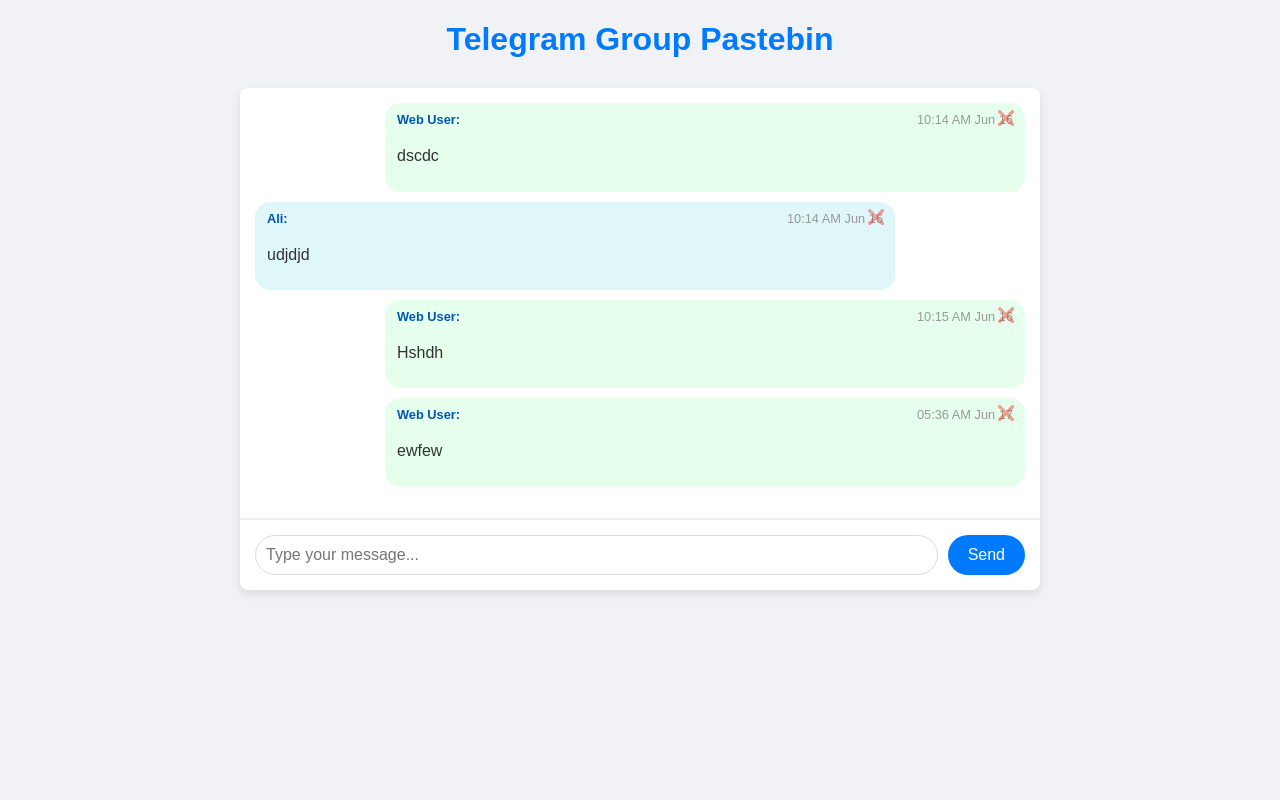
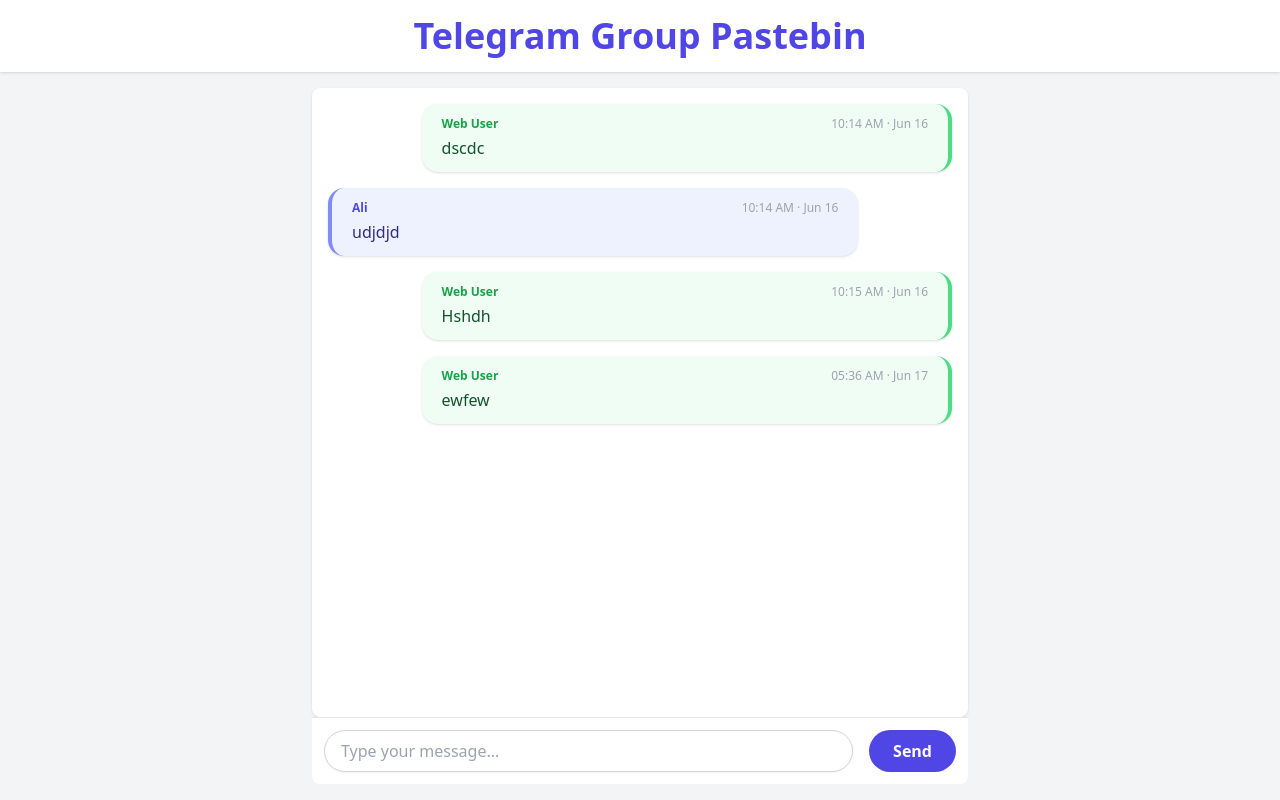
Before and after one commit to ayyya6969/TelegramGroupPastebin, a Flask app: page / in a window 1280 px wide. Run offline with Flask 3, Linux system fonts and the light colour scheme; data comes from the database, SQL or seed files in the repository; some libraries are stand-ins or nearby versions.

Commit message:
updated ui

```diff
--- a/templates/index.html
+++ b/templates/index.html
@@ -1,146 +1,192 @@
 <!DOCTYPE html>
 <html lang="en">
 <head>
-    <meta charset="UTF-8">
-    <meta name="viewport" content="width=device-width, initial-scale=1.0">
+  <meta charset="UTF-8"/>
+  <meta name="viewport" content="width=device-width, initial-scale=1.0"/>
   <title>Telegram Group Pastebin</title>
+  <script src="https://cdn.tailwindcss.com"></script>
   <style>
-        body { font-family: sans-serif; margin: 20px; background-color: #f0f2f5; color: #333; }
-        h1 { color: #007bff; text-align: center; margin-bottom: 30px; }
-        #chat-container { max-width: 800px; margin: 0 auto; background-color: #fff; border-radius: 8px; box-shadow: 0 4px 8px rgba(0, 0, 0, 0.1); overflow: hidden; }
-        #chat-window { height: 400px; overflow-y: auto; padding: 15px; border-bottom: 1px solid #eee; scroll-behavior: smooth; }
-        .message { margin-bottom: 10px; padding: 8px 12px; border-radius: 15px; max-width: 80%; word-wrap: break-word; line-height: 1.4; position: relative; } /* Added relative positioning */
-        .message.telegram { background-color: #e0f7fa; align-self: flex-start; margin-right: auto; }
-        .message.web { background-color: #e6ffed; align-self: flex-end; margin-left: auto; }
-        .message-header { font-size: 0.8em; color: #777; margin-bottom: 2px; }
-        .message-header strong { color: #0056b3; }
-        .message-header .timestamp { float: right; color: #999; }
-        .delete-btn {
-            position: absolute;
-            top: 5px;
-            right: 5px;
-            background: none;
-            border: none;
-            color: #ff0000;
-            cursor: pointer;
-            font-size: 0.9em;
-            opacity: 0.5;
-            transition: opacity 0.2s ease;
-            padding: 2px 5px;
-            border-radius: 3px;
-        }
-        .delete-btn:hover {
-            opacity: 1;
-            background-color: rgba(255, 0, 0, 0.1);
-        }
-        form { display: flex; padding: 15px; border-top: 1px solid #eee; }
-        input[type="text"] { flex-grow: 1; padding: 10px; border: 1px solid #ddd; border-radius: 20px; margin-right: 10px; font-size: 1em; outline: none; }
-        input[type="text"]:focus { border-color: #007bff; }
-        button { padding: 10px 20px; background-color: #007bff; color: white; border: none; border-radius: 20px; cursor: pointer; font-size: 1em; transition: background-color 0.2s ease; }
-        button:hover { background-color: #0056b3; }
-        .error-message { color: red; text-align: center; margin-top: 10px; }
+    .custom-scrollbar::-webkit-scrollbar { width: 8px; }
+    .custom-scrollbar::-webkit-scrollbar-track { background: #f1f5f9;}
+    .custom-scrollbar::-webkit-scrollbar-thumb { background: #a5b4fc; border-radius: 10px; }
+    .custom-scrollbar::-webkit-scrollbar-thumb:hover { background: #6366F1; }
   </style>
 </head>
-<body>
-    <h1>Telegram Group Pastebin</h1>
-    <div id="chat-container">
-        <div id="chat-window"></div>
-        <form id="message-form">
-            <input type="text" id="message-input" placeholder="Type your message..." required>
-            <button type="submit">Send</button>
+<body class="bg-gray-100 min-h-screen flex flex-col text-gray-800">
+  <header class="bg-white shadow py-4 sticky top-0 z-10">
+    <h1 class="text-3xl md:text-4xl font-bold text-center text-indigo-600">Telegram Group Pastebin</h1>
+  </header>
+  <div class="grow flex flex-col items-center">
+    <div class="w-full max-w-2xl flex-1 flex flex-col px-2 py-4">
+      <div id="chat-window"
+           class="flex-1 overflow-y-auto custom-scrollbar bg-white rounded-lg shadow p-4 space-y-4 transition-all">
+        <p id="error-message" class="hidden text-red-500 text-center"></p>
+        <!-- Messages will be rendered here -->
+      </div>
+      <form id="message-form"
+            class="flex gap-2 p-3 border-t border-gray-200 bg-white rounded-b-lg sticky bottom-0">
+        <input id="message-input"
+               type="text"
+               placeholder="Type your message..."
+               autocomplete="off"
+               class="flex-grow py-2 px-4 rounded-full border border-gray-300 focus:ring-2 focus:ring-indigo-400 text-base outline-none shadow-sm transition"
+               required/>
+        <button type="submit"
+                class="ml-2 px-6 py-2 rounded-full bg-indigo-600 text-white font-semibold hover:bg-indigo-700 transition">
+          Send
+        </button>
       </form>
+    </div>
+  </div>
+
+  <!-- Copy Notification -->
+  <div id="copy-toast"
+       class="fixed left-1/2 -translate-x-1/2 bottom-8 bg-indigo-600 text-white px-4 py-2 rounded shadow-lg text-sm opacity-0 pointer-events-none transition-opacity duration-300 z-50">
+    Message copied!
   </div>
 
   <script>
     const chatWindow = document.getElementById('chat-window');
     const messageForm = document.getElementById('message-form');
     const messageInput = document.getElementById('message-input');
+    const errorMessageDisplay = document.getElementById('error-message');
+    const copyToast = document.getElementById('copy-toast');
+
+    let messages = [];
 
     function formatTimestamp(isoString) {
       if (!isoString) return '';
       const date = new Date(isoString);
-            return date.toLocaleTimeString([], { hour: '2-digit', minute: '2-digit' }) + ' ' +
+      return date.toLocaleTimeString([], { hour: '2-digit', minute: '2-digit' }) + ' · ' +
              date.toLocaleDateString([], { month: 'short', day: 'numeric' });
     }
 
     async function fetchMessages() {
       try {
         const response = await fetch('/get_messages');
-                const messages = await response.json();
-                chatWindow.innerHTML = '';
-                messages.forEach(msg => {
-                    const msgDiv = document.createElement('div');
-                    msgDiv.classList.add('message', msg.source);
-
-                    const headerDiv = document.createElement('div');
-                    headerDiv.classList.add('message-header');
-                    headerDiv.innerHTML = `<strong>${msg.from}:</strong> <span class="timestamp">${formatTimestamp(msg.timestamp)}</span>`;
-
-                    const textP = document.createElement('p');
-                    textP.textContent = msg.text;
-
-                    const deleteBtn = document.createElement('button');
-                    deleteBtn.classList.add('delete-btn');
-                    deleteBtn.textContent = '❌'; // Unicode cross for delete
-                    deleteBtn.title = 'Delete Message';
-                    deleteBtn.dataset.id = msg.id; // Store our internal DB ID
-                    deleteBtn.addEventListener('click', handleDeleteClick); // Attach handler
-
-                    msgDiv.appendChild(headerDiv);
-                    msgDiv.appendChild(textP);
-                    msgDiv.appendChild(deleteBtn); // Add delete button
-
-                    chatWindow.appendChild(msgDiv);
-                });
-                chatWindow.scrollTop = chatWindow.scrollHeight;
+        messages = await response.json();
+        displayMessages();
+        errorMessageDisplay.classList.add('hidden');
       } catch (error) {
-                console.error("Failed to fetch messages:", error);
-                chatWindow.innerHTML = `<p class="error-message">Could not load messages. Server error.</p>`;
+        errorMessageDisplay.textContent = 'Could not load messages. Server error.';
+        errorMessageDisplay.classList.remove('hidden');
       }
     }
 
-        async function handleDeleteClick(event) {
-            const messageIdToDelete = event.target.dataset.id;
-            if (!messageIdToDelete) return;
+    function displayMessages() {
+      chatWindow.innerHTML = '';
+      messages.forEach(msg => {
+        const isTelegram = msg.source === 'telegram';
+        const msgBubble = document.createElement('div');
+        msgBubble.className = `
+          group relative flex flex-col px-5 py-3 rounded-2xl shadow
+          max-w-[85%] break-words
+          ${isTelegram
+              ? 'bg-indigo-50 text-indigo-900 self-start mr-auto border-l-4 border-indigo-400'
+              : 'bg-green-50 text-green-900 self-end ml-auto border-r-4 border-green-400'
+            }
+          transition`;
 
-            if (!confirm('Are you sure you want to delete this message from both the web and Telegram?')) {
-                return; // User cancelled
+        msgBubble.innerHTML = `
+          <div class="flex justify-between items-center text-xs mb-1">
+            <span class="font-semibold ${isTelegram ? 'text-indigo-600' : 'text-green-600'}">${msg.from}</span>
+            <span class="text-gray-400 ml-2 whitespace-nowrap">${formatTimestamp(msg.timestamp)}</span>
+          </div>
+          <div class="text-base">${msg.text}</div>
+          <div class="absolute top-3 right-3 flex gap-2 opacity-0 group-hover:opacity-100 transition-opacity">
+            <button title="Copy message"
+                    type="button"
+                    class="copy-btn w-7 h-7 flex items-center justify-center rounded-full bg-white bg-opacity-70 hover:bg-indigo-100 border border-indigo-100 text-indigo-500 hover:text-indigo-700 transition shadow"
+                    aria-label="Copy"
+                    data-message-text="${msg.text.replace(/"/g,"&quot;")}">
+              <svg xmlns="http://www.w3.org/2000/svg" fill="none" stroke="currentColor" stroke-width="2" viewBox="0 0 24 24" class="w-4 h-4">
+                <rect x="9" y="9" width="13" height="13" rx="2" transform="rotate(180 15.5 15.5)" />
+                <rect x="3" y="3" width="13" height="13" rx="2" />
+              </svg>
+            </button>
+            <button title="Delete message"
+                    type="button"
+                    class="delete-btn w-7 h-7 flex items-center justify-center rounded-full bg-white bg-opacity-70 hover:bg-red-100 border border-red-100 text-red-500 hover:text-red-700 transition shadow"
+                    aria-label="Delete"
+                    data-message-id="${msg.id}">
+              <svg xmlns="http://www.w3.org/2000/svg" fill="none" stroke="currentColor" stroke-width="2" viewBox="0 0 24 24" class="w-4 h-4">
+                <path stroke-linecap="round" stroke-linejoin="round" d="M6 18L18 6M6 6l12 12"/>
+              </svg>
+            </button>
+          </div>
+        `;
+        chatWindow.appendChild(msgBubble);
+      });
+
+      document.querySelectorAll('.copy-btn').forEach(btn => {
+        btn.onclick = e => handleCopyMessage(e.currentTarget.dataset.messageText);
+      });
+      document.querySelectorAll('.delete-btn').forEach(btn => {
+        btn.onclick = e => handleDeleteClick(e.currentTarget.dataset.messageId);
+      });
+
+      chatWindow.scrollTop = chatWindow.scrollHeight;
     }
 
+    // More robust copy—will work on iOS/Android and desktop
+    function handleCopyMessage(text) {
+      // Try navigator clipboard API, fall back to execCommand if needed
+      if (navigator.clipboard && window.isSecureContext) {
+        navigator.clipboard.writeText(text).then(() => showCopyToast());
+      } else {
+        let textArea = document.createElement("textarea");
+        textArea.value = text;
+        textArea.style.position = "fixed";  // Avoid scrolling to bottom
+        document.body.appendChild(textArea);
+        textArea.focus();
+        textArea.select();
+        try {
+          document.execCommand('copy');
+          showCopyToast();
+        } catch (err) {}
+        document.body.removeChild(textArea);
+      }
+    }
+
+    function showCopyToast() {
+      copyToast.classList.remove('opacity-0');
+      copyToast.classList.add('opacity-100');
+      setTimeout(() => {
+        copyToast.classList.remove('opacity-100');
+        copyToast.classList.add('opacity-0');
+      }, 1200);
+    }
+
+    async function handleDeleteClick(messageIdToDelete) {
+      if (!messageIdToDelete) return;
+      if (!confirm('Delete this message?')) return;
       try {
         const response = await fetch('/delete_message', {
           method: 'POST',
-                    headers: {
-                        'Content-Type': 'application/json'
-                    },
-                    body: JSON.stringify({ id: parseInt(messageIdToDelete) }) // Send ID as JSON
+          headers: { 'Content-Type': 'application/json' },
+          body: JSON.stringify({ id: parseInt(messageIdToDelete) }),
         });
         const result = await response.json();
-
         if (result.status === 'success') {
-                    alert('Message deleted successfully!');
+          fetchMessages();
         } else if (result.status === 'warning') {
           alert('Warning: ' + result.message);
         } else {
           alert('Error deleting message: ' + result.message);
         }
-                fetchMessages(); // Refresh chat after deletion attempt
       } catch (error) {
-                console.error("Failed to send delete request:", error);
-                alert('Could not send delete request. Check server connection.');
+        errorMessageDisplay.textContent = 'Could not send delete request. Check server connection.';
+        errorMessageDisplay.classList.remove('hidden');
       }
     }
-
 
     messageForm.addEventListener('submit', async (e) => {
       e.preventDefault();
       const message = messageInput.value.trim();
       if (!message) return;
-
       const formData = new FormData();
       formData.append('message', message);
       formData.append('timestamp', new Date().toISOString());
-
       try {
         const response = await fetch('/send_message_from_web', {
           method: 'POST',
@@ -150,17 +196,19 @@
         if (result.status === 'success' || result.status === 'warning') {
           messageInput.value = '';
           fetchMessages();
+          errorMessageDisplay.classList.add('hidden');
         } else {
           alert('Error sending message: ' + result.message);
         }
       } catch (error) {
-                console.error("Failed to send message:", error);
-                alert('Could not send message. Check server connection.');
+        errorMessageDisplay.textContent = 'Could not send message. Check server connection.';
+        errorMessageDisplay.classList.remove('hidden');
       }
     });
 
     fetchMessages();
     setInterval(fetchMessages, 3000);
+
   </script>
 </body>
 </html>
```
Lines whose indentation alone changed are shown as unchanged.
